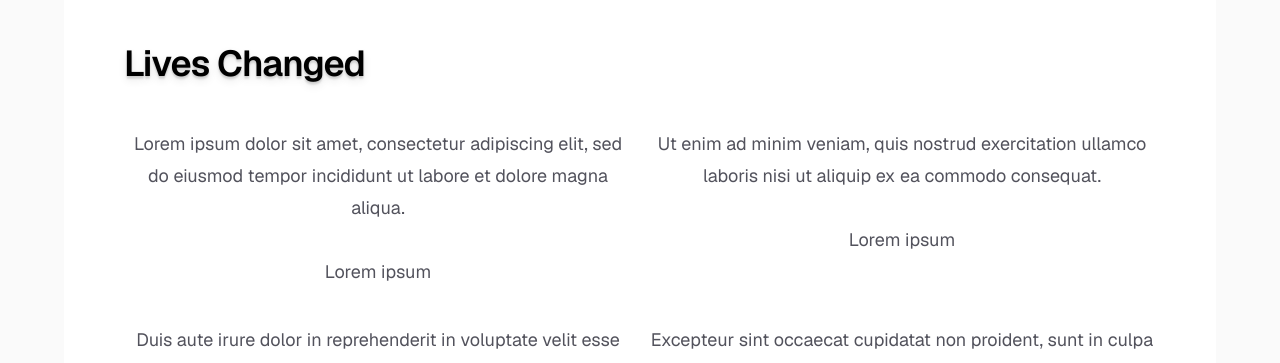
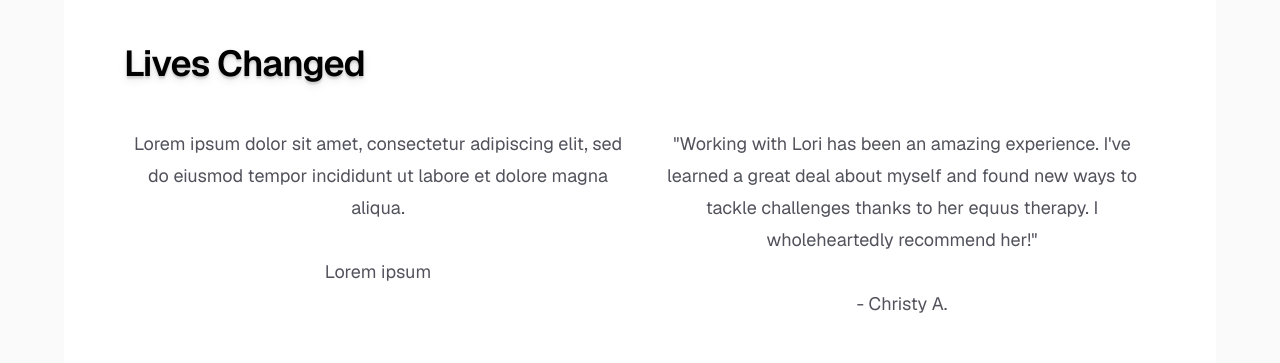
Before and after one commit to jacobsmith95/LC4LC, a Next.js app in the folder lc4lc/: page / in a window 1280 px wide. Shown: the part 1140-1503 px from the top of the page. Built offline with nearby package versions, Linux system fonts and the light colour scheme.

Commit message:
added testimony 1

```diff
--- a/lc4lc/app/page.tsx
+++ b/lc4lc/app/page.tsx
@@ -40,9 +40,9 @@ export default function Home() {
             </div>
             <div className="text-lg leading-8 text-zinc-600">
               <p>
-                Ut enim ad minim veniam, quis nostrud exercitation ullamco laboris nisi ut aliquip ex ea commodo consequat.
+                "Working with Lori has been an amazing experience. I've learned a great deal about myself and found new ways to tackle challenges thanks to her equus therapy. I wholeheartedly recommend her!"
                 <br/><br/>
-                Lorem ipsum
+                - Christy A.
               </p>
             </div>
             <div className="mt-5 text-lg leading-8 text-zinc-600">
```
